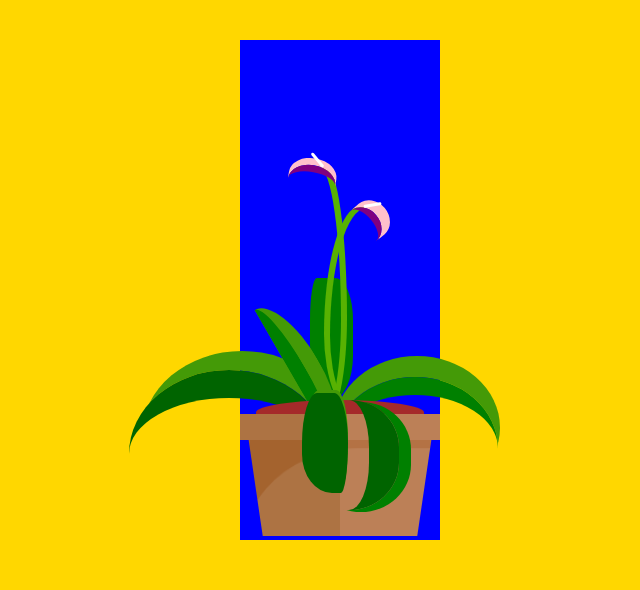
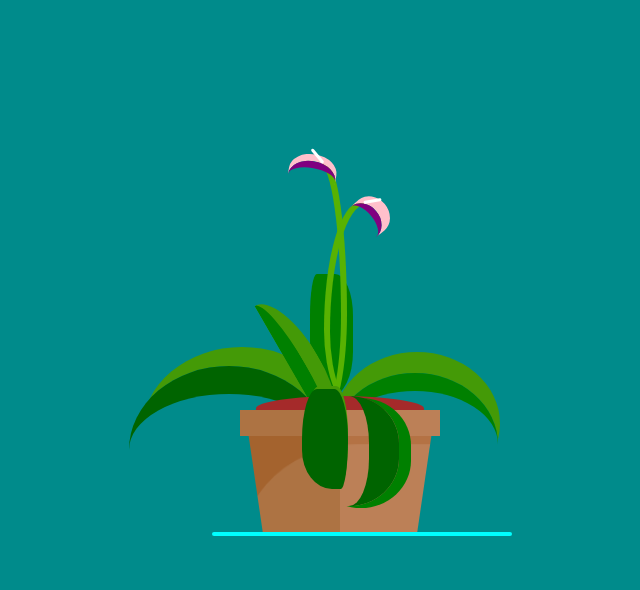
Before and after one commit to patstockwell/css-plant, a website: page index.html in a window 1280 px wide. Shown: the whole page, without its empty margins (300-940 px from the left). Drawn offline with Linux system fonts and the light colour scheme.

Commit message:
Update background-color and add floor

```diff
--- a/index.html
+++ b/index.html
@@ -8,7 +8,6 @@
 <body>
   <div class="background">
     <div class="container">
-      <div class=""></div>
       <div class="leaves">
         <div class="stem-two"></div>
         <div class="stem-one"></div>
@@ -31,6 +30,7 @@
           <div class="left"></div>
           <div class="right"></div>
         </div>
+        <div class="floor"></div>
       </div>
     </div>
   </div>
--- a/scss/_background.scss
+++ b/scss/_background.scss
@@ -3,7 +3,6 @@
     width: 200px;
     height: 500px;
     margin: 40px auto;
-    background-color: blue;
     display: flex;
     flex-direction: column;
     justify-content: flex-end;
--- /dev/null
+++ b/scss/_floor.scss
@@ -0,0 +1,9 @@
+.floor {
+  height: 4px;
+  width: 150%;
+  background-color: aqua;
+  border-radius: 4px;
+  position: relative;
+  right: 28px;
+  top: -4px;
+}
--- a/scss/_global.scss
+++ b/scss/_global.scss
@@ -1,5 +1,5 @@
 body {
   margin: 0;
-  background-color: gold;
+  background-color: darkcyan;
   min-height: 100vh;
 }
--- a/scss/main.scss
+++ b/scss/main.scss
@@ -3,3 +3,4 @@
 @import 'soil';
 @import 'pot';
 @import 'leaf';
+@import 'floor';
```
Also changed, not shown: main.css.
